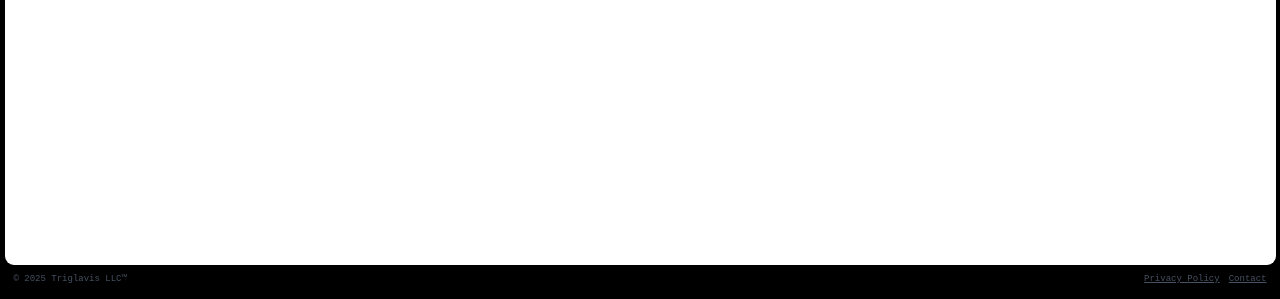
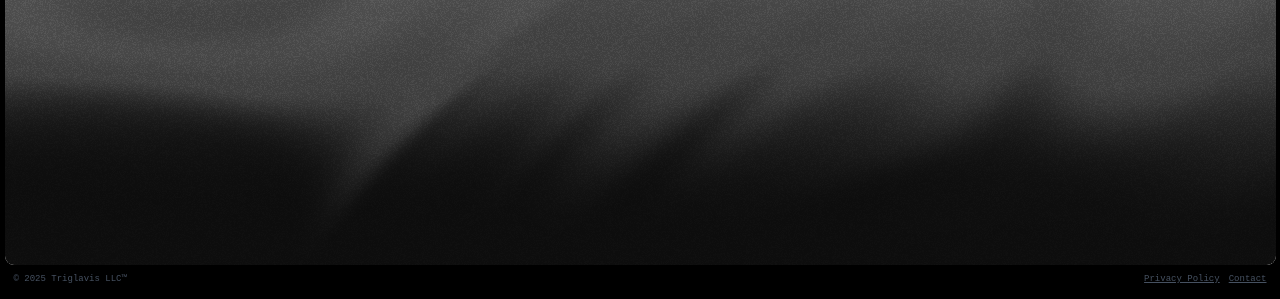
Before and after one commit to Triglavis/website, a plain HTML site: page index.html in a window 1280 px wide. Shown: the part 501-800 px from the top of the page. Drawn offline with Linux system fonts and the light colour scheme; animation ran at ten frames a second; a web font is replaced by a local one.

Commit message:
fix: add debugging and error handling for gradient canvas rendering

```diff
--- a/gradient-background.js
+++ b/gradient-background.js
@@ -385,9 +385,12 @@
       window.matchMedia('(prefers-color-scheme: dark)').addEventListener('change', updateDarkMode);
     }
 
-    handleResize();
-    console.log('Gradient background initialized successfully');
-    animate();
+    // Initial resize after DOM settles
+    setTimeout(() => {
+      handleResize();
+      console.log('Gradient background initialized successfully');
+      animate();
+    }, 100);
   }
 
   function handleMouseMove(e) {
@@ -396,17 +399,38 @@
   }
 
   function handleResize() {
+    if (!canvas || !gl) return;
+
     const dpr = window.devicePixelRatio || 1;
-    canvas.width = window.innerWidth * dpr;
-    canvas.height = window.innerHeight * dpr;
-    canvas.style.width = window.innerWidth + 'px';
-    canvas.style.height = window.innerHeight + 'px';
+    const rect = canvas.getBoundingClientRect();
+
+    // Check if we got valid dimensions
+    if (rect.width === 0 || rect.height === 0) {
+      console.warn('Canvas has zero dimensions, retrying...');
+      setTimeout(handleResize, 100);
+      return;
+    }
+
+    canvas.width = rect.width * dpr;
+    canvas.height = rect.height * dpr;
+    canvas.style.width = rect.width + 'px';
+    canvas.style.height = rect.height + 'px';
 
     gl.viewport(0, 0, canvas.width, canvas.height);
+    console.log('Canvas resized:', rect.width, 'x', rect.height);
   }
 
   function animate() {
+    if (!gl || !program || !canvas) {
+      console.error('WebGL context lost or not initialized');
+      return;
+    }
+
     const currentTime = (Date.now() - startTime) * 0.001;
+
+    // Clear with transparent
+    gl.clearColor(0, 0, 0, 0);
+    gl.clear(gl.COLOR_BUFFER_BIT);
 
     gl.useProgram(program);
 
--- a/styles.css
+++ b/styles.css
@@ -54,10 +54,17 @@ body {
 }
 
 .container {
+  position: absolute;
+  top: 0;
+  left: 0;
+  right: 0;
+  bottom: 0;
   width: 100%;
-  max-width: 1200px;
-  padding: 2rem;
-  margin: 0 auto;
+  height: 100%;
+  display: flex;
+  align-items: center;
+  justify-content: center;
+  z-index: 10;
 }
 
 .content {
@@ -206,9 +213,9 @@ body {
   position: absolute;
   top: 0;
   left: 0;
-  right: 0;
-  bottom: 0;
-  z-index: -1;
+  width: 100%;
+  height: 100%;
+  z-index: 1;
   pointer-events: none;
   background: transparent;
 }
@@ -218,9 +225,9 @@ body {
   position: absolute;
   top: 0;
   left: 0;
-  right: 0;
-  bottom: 0;
-  z-index: 0;
+  width: 100%;
+  height: 100%;
+  z-index: 2;
   pointer-events: auto;
   background: transparent;
 }
```
